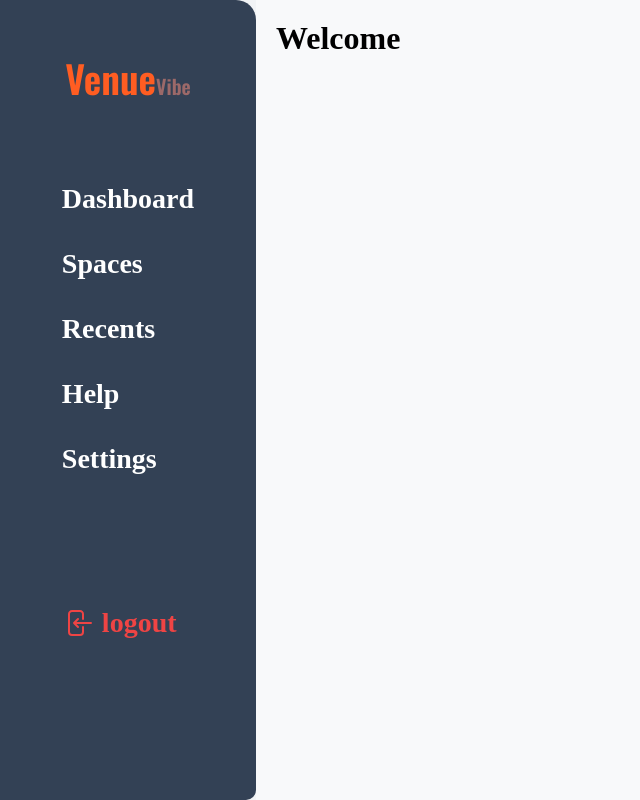
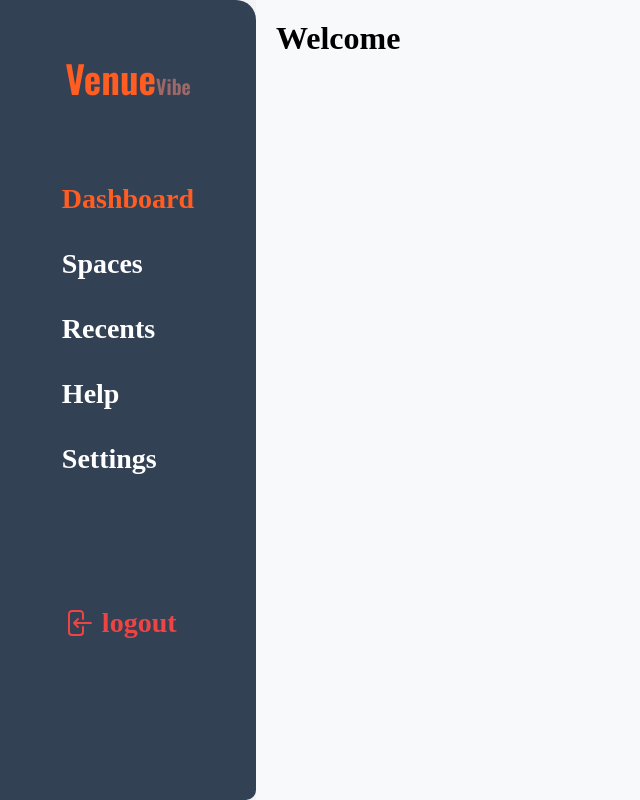
Before and after one commit to kenmusau/venueVibe-client, a React (Create React App) app: page /client/dashboard in a window 1280 px wide. Shown: the whole page, without its empty margins (0-640 px from the left). Built offline with nearby package versions, Linux system fonts and the light colour scheme; no server answers.

Commit message:
update routes component

```diff
--- a/src/App.js
+++ b/src/App.js
@@ -1,26 +1,8 @@
-import { Routes, Route, Navigate } from "react-router-dom";
-import SignUpForm from "./components/SignUpForm/SignUpForm";
-import PageNotFound from "./components/PageNotFound/PageNotFound";
-import LogInForm from "./components/LogInForm/LogInForm";
-import ClientDashboard from "./components/ClientDashboard/ClientDashboard";
-import SpacesList from "./components/ClientDashboard/SpacesList";
-import DashBoard from "./components/ClientDashboard/DashBoard";
-import { ClientContext } from "./context/ClientContext";
-import { useContext } from "react";
+import MainRoutes from "./components/Routes/Routes";
 function App() {
-  const { client } = useContext(ClientContext);
   return (
     <div className="App">
-      <Routes>
-        <Route path="/" element={<SignUpForm />} />
-        <Route path="/login" element={<LogInForm />} />
-        <Route path="/client" element={<ClientDashboard />}>
-          <Route path="/client" element={<Navigate replace to="dashboard" />} />
-          <Route path="dashboard" element={<DashBoard client={client} />} />
-          <Route path="spaces" element={<SpacesList />} />
-        </Route>
-        <Route path="*" element={<PageNotFound />} />
-      </Routes>
+      <MainRoutes />
     </div>
   );
 }
--- a/src/components/ClientDashboard/ClientDashboard.css
+++ b/src/components/ClientDashboard/ClientDashboard.css
@@ -6,15 +6,6 @@
   justify-content: space-between;
   background-color: #f1f3f5;
   /* width: 100%; */
-}
-
-.menu-text {
-  text-decoration: none;
-  color: #fff;
-}
-
-.menu-text:hover {
-  color: #ff5d22;
 }
 
 .client-sidebar {
@@ -57,11 +48,20 @@
   list-style-type: none;
 }
 
-.sidebar-menu li:hover {
+.sidebar-menu li a:link {
+  text-decoration: none;
+  color: #fff;
+}
+
+.sidebar-menu li a:visited {
+  color: #fff;
+}
+
+.sidebar-menu li a:hover {
   color: #ff5d22;
 }
 
-.sidebar-menu li:active {
+.sidebar-menu li.active a {
   color: #ff5d22;
 }
 
--- a/src/components/ClientDashboard/ClientDashboard.js
+++ b/src/components/ClientDashboard/ClientDashboard.js
@@ -1,4 +1,4 @@
-import React, { useContext } from "react";
+import React, { useContext, useState } from "react";
 import { ClientContext } from "../../context/ClientContext";
 import { useNavigate } from "react-router-dom";
 import "./ClientDashboard.css";
@@ -7,6 +7,7 @@ import { Link, Outlet } from "react-router-dom";
 
 function ClientDashboard() {
   const { client, setClient } = useContext(ClientContext);
+  const [selectedMenuItem, setSelectedMenuItem] = useState("dashboard");
 
   console.log(client?.data);
 
@@ -28,19 +29,34 @@ function ClientDashboard() {
           Venue<span>Vibe</span>
         </h1>
         <ul className="sidebar-menu">
-          <li>
-            <Link to="dashboard" className="menu-text">
+          <li className={selectedMenuItem === "dashboard" ? "active" : ""}>
+            <Link
+              to="dashboard"
+              onClick={() => setSelectedMenuItem("dashboard")}
+            >
               Dashboard
             </Link>
           </li>
-          <li>
-            <Link to="spaces" className="menu-text">
+          <li className={selectedMenuItem === "spaces" ? "active" : ""}>
+            <Link to="spaces" onClick={() => setSelectedMenuItem("spaces")}>
               Spaces
             </Link>
           </li>
-          <li>Recents</li>
-          <li>Help</li>
-          <li>Settings</li>
+          <li className={selectedMenuItem === "recents" ? "active" : ""}>
+            <Link to="recents" onClick={() => setSelectedMenuItem("recents")}>
+              Recents
+            </Link>
+          </li>
+          <li className={selectedMenuItem === "help" ? "active" : ""}>
+            <Link to="help" onClick={() => setSelectedMenuItem("help")}>
+              Help
+            </Link>
+          </li>
+          <li className={selectedMenuItem === "Settings" ? "active" : ""}>
+            <Link to="Settings" onClick={() => setSelectedMenuItem("Settings")}>
+              Settings
+            </Link>
+          </li>
           <li onClick={handleLogoutClick} className="client-logout">
             <svg
               xmlns="http://www.w3.org/2000/svg"
--- /dev/null
+++ b/src/components/ClientDashboard/Help.js
@@ -0,0 +1,7 @@
+import React from "react";
+
+function Help() {
+  return <div>Page under constructrion</div>;
+}
+
+export default Help;
--- /dev/null
+++ b/src/components/ClientDashboard/Settings.js
@@ -0,0 +1,7 @@
+import React from "react";
+
+function Settings() {
+  return <div>Page under construction</div>;
+}
+
+export default Settings;
--- /dev/null
+++ b/src/components/Routes/Routes.js
@@ -0,0 +1,36 @@
+import { Routes, Route, Navigate } from "react-router-dom";
+import SignUpForm from "../SignUpForm/SignUpForm";
+import PageNotFound from "../PageNotFound/PageNotFound";
+import LogInForm from "../LogInForm/LogInForm";
+import ClientDashboard from "../ClientDashboard/ClientDashboard";
+import SpacesList from "../ClientDashboard/SpacesList";
+import DashBoard from "../ClientDashboard/DashBoard";
+import { ClientContext } from "../../context/ClientContext";
+import { useContext } from "react";
+import Help from "../ClientDashboard/Help";
+import Settings from "../ClientDashboard/Settings";
+import Recents from "../ClientDashboard/Recents";
+
+function MainRoutes() {
+  const { client } = useContext(ClientContext);
+
+  return (
+    <div>
+      <Routes>
+        <Route path="/" element={<SignUpForm />} />
+        <Route path="/login" element={<LogInForm />} />
+        <Route path="/client" element={<ClientDashboard />}>
+          <Route path="/client" element={<Navigate replace to="dashboard" />} />
+          <Route path="dashboard" element={<DashBoard client={client} />} />
+          <Route path="spaces" element={<SpacesList />} />
+          <Route path="recents" element={<Recents />} />
+          <Route path="help" element={<Help />} />
+          <Route path="settings" element={<Settings />} />
+        </Route>
+        <Route path="*" element={<PageNotFound />} />
+      </Routes>
+    </div>
+  );
+}
+
+export default MainRoutes;
```
